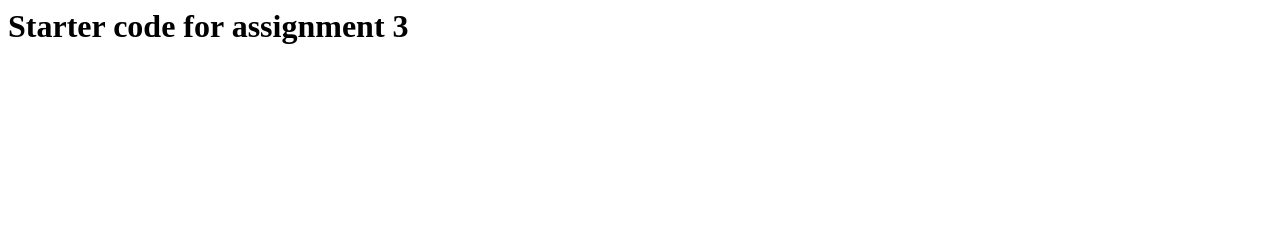
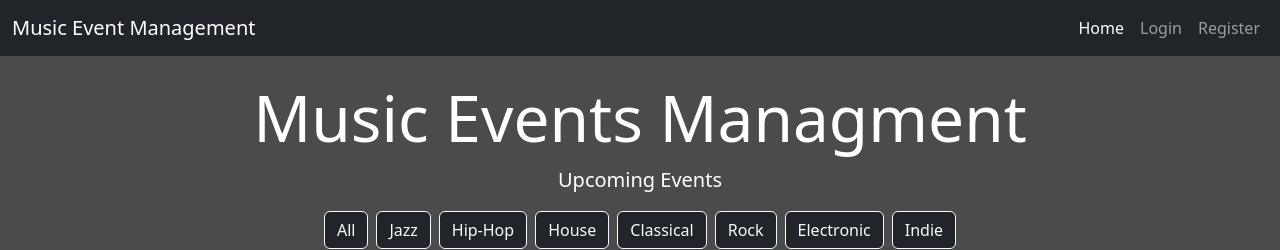
Before and after one commit to jennpier/assessment-2, a Flask app: page / in a window 1280 px wide. Shown: the top 250 px of the page. Before the commit the page ends 44 px from the top, so only its background shows below. Run offline with Flask 3, Linux system fonts and the light colour scheme; some libraries are stand-ins or nearby versions.

Commit message:
Index Page and Login Start
Index page drafting + base html additions such as navbar and login started working on it

```diff
--- a/a2_group23/website/auth.py
+++ b/a2_group23/website/auth.py
@@ -27,7 +27,7 @@ def login():
             nextp = request.args.get('next') # this gives the url from where the login page was accessed
             print(nextp)
             if next is None or not nextp.startswith('/'):
-                return redirect(url_for('index'))
+                return redirect(url_for("main.index"))
             return redirect(nextp)
         else:
             flash(error)
--- a/a2_group23/website/templates/base.html
+++ b/a2_group23/website/templates/base.html
@@ -3,7 +3,7 @@
 <head>
     <meta charset="utf-8">
     <meta name="viewport" content="width=device-width, initial-scale=1">
-    <title>IAB207 Assignment 3</title>
+    <title>Music Event Management System - Placeholder Name</title>
     <link href="https://cdn.jsdelivr.net/npm/bootstrap@5.3.2/dist/css/bootstrap.min.css" rel="stylesheet" integrity="sha384-T3c6CoIi6uLrA9TneNEoa7RxnatzjcDSCmG1MXxSR1GAsXEV/Dwwykc2MPK8M2HN" crossorigin="anonymous">
 
 </head>
@@ -11,11 +11,53 @@
 <body>
     <!-- Header -->
     <header>
-
         <!-- Navbar -->
         <nav>
             <!-- Your navbar should go here -->
-        </nav>
+             <nav class="navbar navbar-expand-lg navbar-dark bg-dark">
+                <div class="container-fluid">
+                <a class="navbar-brand" href="{{ url_for('main.index') }}">Music Event Management</a>
+
+                <!-----Toggler for mobile -->
+                <button class="navbar-toggler" type="button" data-bs-toggle="collapse" data-bs-target="#navbarNav" aria-controls="navbarNav" aria-expanded="false" aria-label="Toggle navigation">
+                    <span class="navbar-toggler-icon"></span>
+                </button>
+
+                <!----Navbar Links-->
+                <div class="collapse navbar-collapse" id="navbarNav">
+                    <ul class="navbar-nav ms-auto">
+                        <li class="nav-item">
+                            <a class="nav-link active" href="{{ url_for('main.index') }}">Home</a>
+                        </li>
+
+            <!---- IF AUTHETICATED-->
+            {% if current_user.is_authenticated %}
+            <li class="nav-item">
+                <a class="nav-link" href="#">Create Event</a>
+            </li>
+            <li class="nav-item">
+                <a class="nav-link" href="#">Booking History</a>
+            </li>
+
+
+            <li class="nav-item">
+                <a class="nav-link" href="#">Logout</a> <!-- placeholder -->
+            </li>
+
+            <!--- IF NOT AUTHENTICATED-->
+            {% else %}
+            <li class="nav-item">
+                <a class="nav-link" href="{{ url_for('auth.login')}}">Login</a> <!-- placeholder -->
+            </li>
+            <li class="nav-item">
+                <a class="nav-link" href="#">Register</a> <!-- placeholder -->
+            </li>
+            {% endif %}
+          </ul>
+        </div>
+      </div>
+    </nav>
+
         <!-- Code for using Flask flash -->
         <div class="container-fluid">
             {% with messages = get_flashed_messages() %}
@@ -39,8 +81,8 @@
 
     {% endblock %}
 
-    <footer class="footer">
-        <!-- Your footer should go here -->
+    <footer class="text-center bg-dark text-white">
+        Copyright Group 23 - Music Event Management
     </footer>
     <script src="https://cdn.jsdelivr.net/npm/bootstrap@5.3.2/dist/js/bootstrap.bundle.min.js" integrity="sha384-C6RzsynM9kWDrMNeT87bh95OGNyZPhcTNXj1NW7RuBCsyN/o0jlpcV8Qyq46cDfL" crossorigin="anonymous"></script>
 </body>
--- /dev/null
+++ b/a2_group23/website/templates/index.html
@@ -0,0 +1,73 @@
+{% extends 'base.html' %}
+{% block content %}
+
+<!--- MIGHT STILL ADD JUMBOTRON-->
+
+
+<style>
+  body {background-color:rgb(75, 75, 75)}
+</style>
+
+<div class="container mt-4 text-center text-white">
+<h1 class="display-3">Music Events Managment</h1>
+<p class="lead">Upcoming Events</p>
+</div>
+
+<!-- Filter the music events (filter genres) -->
+  <div class="d-flex justify-content-center mb-4 ">
+    <button class="btn btn-dark btn-outline-light mx-1">All</button>
+    <button class="btn btn-dark btn-outline-light mx-1">Jazz</button>
+    <button class="btn btn-dark btn-outline-light mx-1">Hip-Hop</button>
+    <button class="btn btn-dark btn-outline-light mx-1">House</button>
+    <button class="btn btn-dark btn-outline-light mx-1">Classical</button>
+    <button class="btn btn-dark btn-outline-light mx-1">Rock</button>
+    <button class="btn btn-dark btn-outline-light mx-1">Electronic</button>
+    <button class="btn btn-dark btn-outline-light mx-1">Indie</button>
+  </div>
+
+
+  <!-- Music Events - HARDCODED FOR NOW - WILL CHANGE LATER -->
+  <div class="row justify-content-center">
+     <!---- Event 1 -->
+    <div class="col-12 col-sm-6 col-md-4 mb-3">
+      <div class="card bg-dark text-white h-100">
+        <img src="https://images.unsplash.com/photo-1415201364774-f6f0bb35f28f?q=80&w=800&auto=format&fit=crop" class="card-img-top" alt="Blue's Boys">
+        <div class="card-body">
+          <h5 class="card-title">The Blue's Boys</h5>
+          <p class="card-text">15 October 2025 - 8:00pm</p>
+          <p class="card-text">Brisbanes biggest jazz band with an evening of smooth jazz classics.</p>
+          <p><strong>Status:</strong> Open</p>
+          <a href="event.html" class="btn btn-primary">View Details</a>
+        </div>
+      </div>
+    </div>
+
+    <!---- Event 2 -->
+    <div class="col-12 col-sm-6 col-md-4 mb-3">
+      <div class="card bg-dark text-white h-100">
+        <img src="https://images.pexels.com/photos/1238980/pexels-photo-1238980.jpeg?_gl=1*1ee2d96*_ga*MjU0OTQxMzMzLjE3NTY5MDE0MDY.*_ga_8JE65Q40S6*czE3NTY5MDE0MDYkbzEkZzEkdDE3NTY5MDE0MTUkajUxJGwwJGgw" class="card-img-top" alt="Hip-Hop Fest">
+        <div class="card-body">
+          <h5 class="card-title">Hip-Hop Fest</h5>
+          <p class="card-text">13 October 2025 - 5:00pm</p>
+          <p class="card-text"> A stacked lineup of Australia’s biggest hip-hop artists.</p>
+          <p><strong>Status:</strong> Sold Out</p>
+          <a href="event.html" class="btn btn-primary">View Details</a>
+        </div>
+      </div>
+    </div>
+
+    <!---- Event 3 -->
+    <div class="col-12 col-sm-6 col-md-4 mb-3">
+      <div class="card bg-dark text-white h-100">
+        <img src="https://images.pexels.com/photos/18838170/pexels-photo-18838170.jpeg?_gl=1*jriada*_ga*MjU0OTQxMzMzLjE3NTY5MDE0MDY.*_ga_8JE65Q40S6*czE3NTY5MDE0MDYkbzEkZzEkdDE3NTY5MDI2ODYkajU5JGwwJGgw" class="card-img-top" alt="Classical Symphony">
+        <div class="card-body">
+          <h5 class="card-title">Classical Symphony</h5>
+          <p class="card-text">11 October 2025 - 7:00pm</p>
+          <p class="card-text">Classical masterpieces played live.</p>
+          <p><strong>Status:</strong> Cancelled</p>
+          <a href="event.html" class="btn btn-primary">View Details</a>
+        </div>
+      </div>
+    </div>
+
+{% endblock %}
--- a/a2_group23/website/templates/user.html
+++ b/a2_group23/website/templates/user.html
@@ -1,6 +1,6 @@
-{% include "base.html" %}
+{% extends "base.html" %}
 {% from "bootstrap5/form.html" import render_form %}
-{% block body %}
+{% block content %}
 
 <div class="page-header">
     <h4>{{heading}}</h4>
--- a/a2_group23/website/views.py
+++ b/a2_group23/website/views.py
@@ -1,7 +1,7 @@
-from flask import Blueprint
+from flask import Blueprint, render_template
 
 main_bp = Blueprint('main', __name__)
 
 @main_bp.route('/')
 def index():
-    return '<h1>Starter code for assignment 3<h1>'
+    return render_template("Index.html")
```
